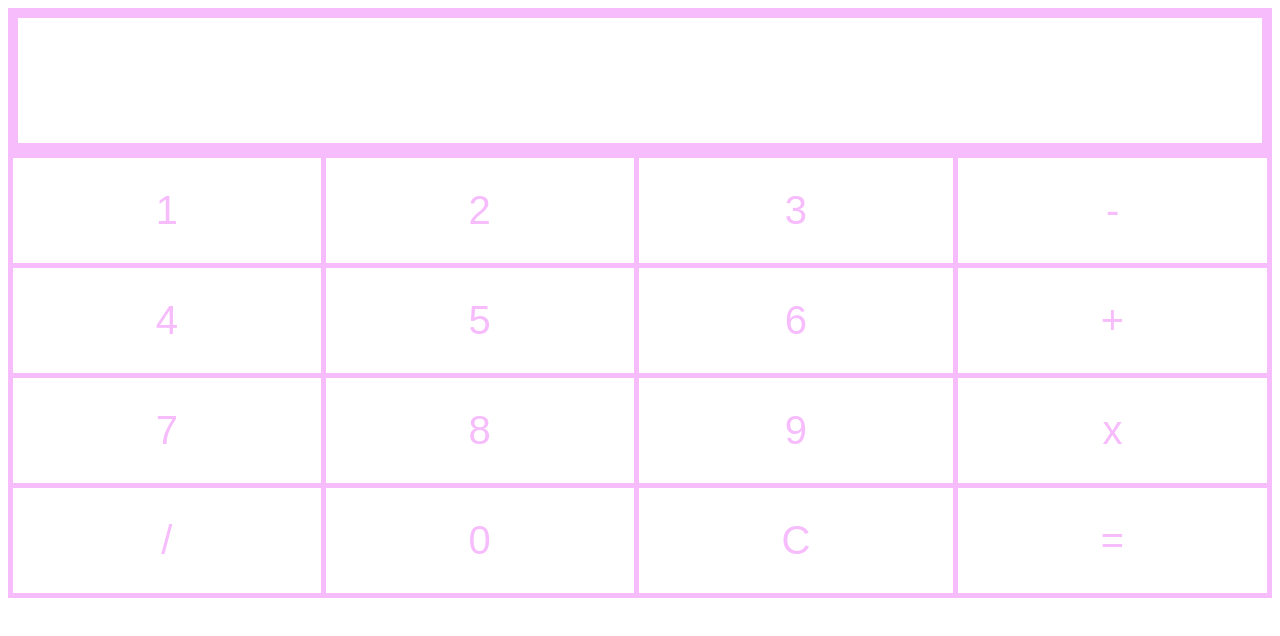
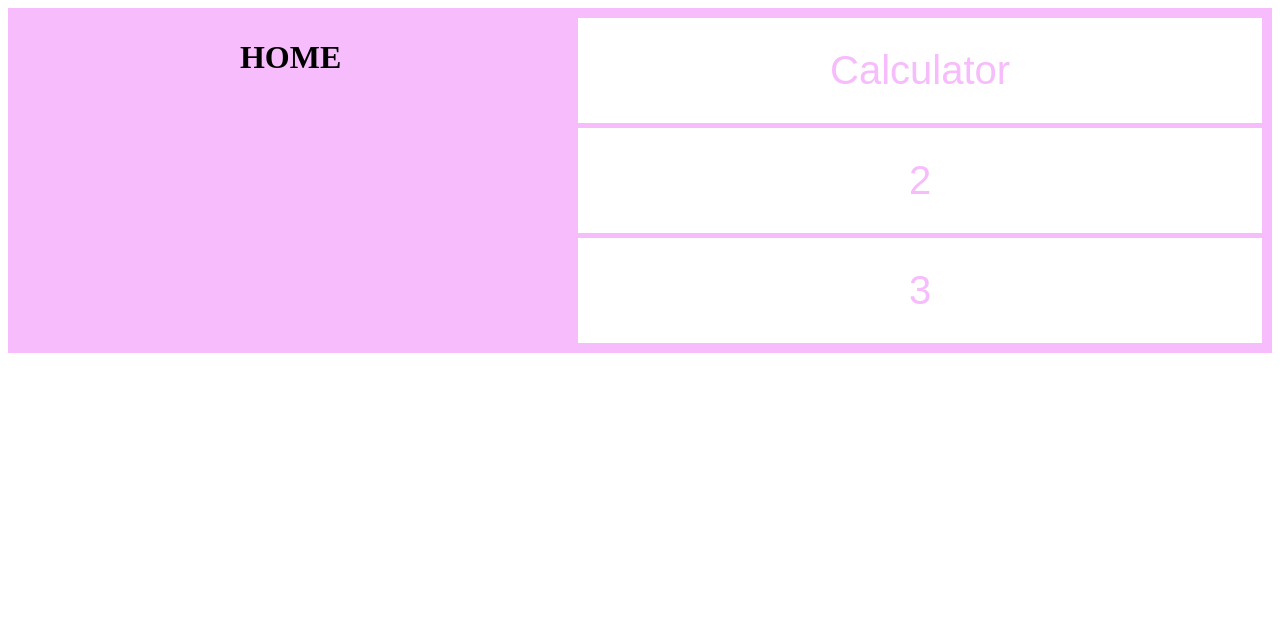
Before and after one commit to EmmaZYC/EmmaZYC, a plain HTML site: page index.html in a window 1280 px wide. Drawn offline with Linux system fonts and the light colour scheme.

Commit message:
Update index.html

```diff
--- a/index.html
+++ b/index.html
@@ -1,6 +1,6 @@
 <html>
 <head>
-<title>Emma's First Calculator</title>
+<title>Emma's Home Page</title>
 <style>
 .button {
   background-color: white; /* Purple */
@@ -13,10 +13,25 @@
   display: inline-block;
   font-size: 40px;
 }
+.grid-container-home {
+  display: grid;
+  grid-gap: 5px;
+  grid-template-columns: auto auto;
+  background-color: rgb(246, 188, 252);
+  padding: 5px;
+}
+.grid-container-home-text {
+  display: grid;
+  grid-gap: 5px;
+  text-align: center;
+  grid-template-columns: auto;
+  color:black;
+  padding: 5px;
+}
 .grid-container-key {
   display: grid;
   grid-gap: 5px;
-  grid-template-columns: auto auto auto auto;
+  grid-template-columns: auto;
   background-color: rgb(246, 188, 252);
   padding: 5px;
 }
@@ -27,67 +42,26 @@
   background-color: rgb(246, 188, 252);
   padding: 10px;
 }
-.textbar {
-  background-color:white;
-  border: 10px;
-  color: rgb(246, 188, 252);
-  padding: 40px 40px;
-  text-align: right;
-  text-decoration: none;
-  display: inline-block;
-  font-size: 40px;
-}
+
 </style>
 </head>
 <body>
-
-<div class="grid-container-answer">
-<input class="textbar" type="textfield" id="answer" value=''>
+  <div class="grid-container-home">
+<div class="grid-container-home-text">
+<h1>HOME</h1>
 </div>
 <div class="grid-container-key">
-  <input class="button" type="button" value="1"  onClick="calc('1')" >
-  <input class="button" type="button" value="2"  onClick="calc('2')" >
-  <input class="button" type="button" value="3"  onClick="calc('3')" >
-  <input class="button" type="button" value="-"  onClick="calc('-')" >
-  <input class="button" type="button" value="4"  onClick="calc('4')" >
-  <input class="button" type="button" value="5"  onClick="calc('5')" >
-  <input class="button" type="button" value="6"  onClick="calc('6')" >
-  <input class="button" type="button" value="+"  onClick="calc('+')" >
-  <input class="button" type="button" value="7"  onClick="calc('7')" >
-  <input class="button" type="button" value="8"  onClick="calc('8')" >
-  <input class="button" type="button" value="9"  onClick="calc('9')" >
-  <input class="button" type="button" value="x"  onClick="calc('*')" >
-  <input class="button" type="button" value="/"  onClick="calc('/')" >
-  <input class="button" type="button" value="0"  onClick="calc('0')" >
-  <input class="button" type="button" value="C"  onClick="calc('C')" >
-  <input class="button" type="button" value="="  onClick="calc('=')" >
+  <input class="button" type="button" value="Calculator"  onClick="gotourl('EmmaCalculator.html')" >
+  <input class="button" type="button" value="2"  onClick="gotourl('2')" >
+  <input class="button" type="button" value="3"  onClick="gotourl('3')" >
+</div>
 </div>
 <script type="text/javascript">
-function calc(i) {
+function gotourl(url) {
 try{
-  if ( i == 'C' ) {
-    document.getElementById("answer").value = '';
+    window.location.href = url
   }
-  if ( ['0','1','2','3','4','5','6','7','8','9','+','-','*','/'].includes(i) )
- {
-    if (document.getElementById("answer").value == "ERROR!")
-    {
-      document.getElementById('answer').value = i
-    }
-    else
-    {
-      document.getElementById("answer").value = document.getElementById("answer").value + i;
-    }
-  }
-  if ( i == '=' ) {
-    document.getElementById("answer").value = eval(document.getElementById("answer").value);
-  }
-}
-catch(e)
-{
-  document.getElementById("answer").value = "ERROR!"
- /* alert("Something is wrong. Please try again.")*/
-}
+catch(e){}
 }
 </script>
 </body>
```
